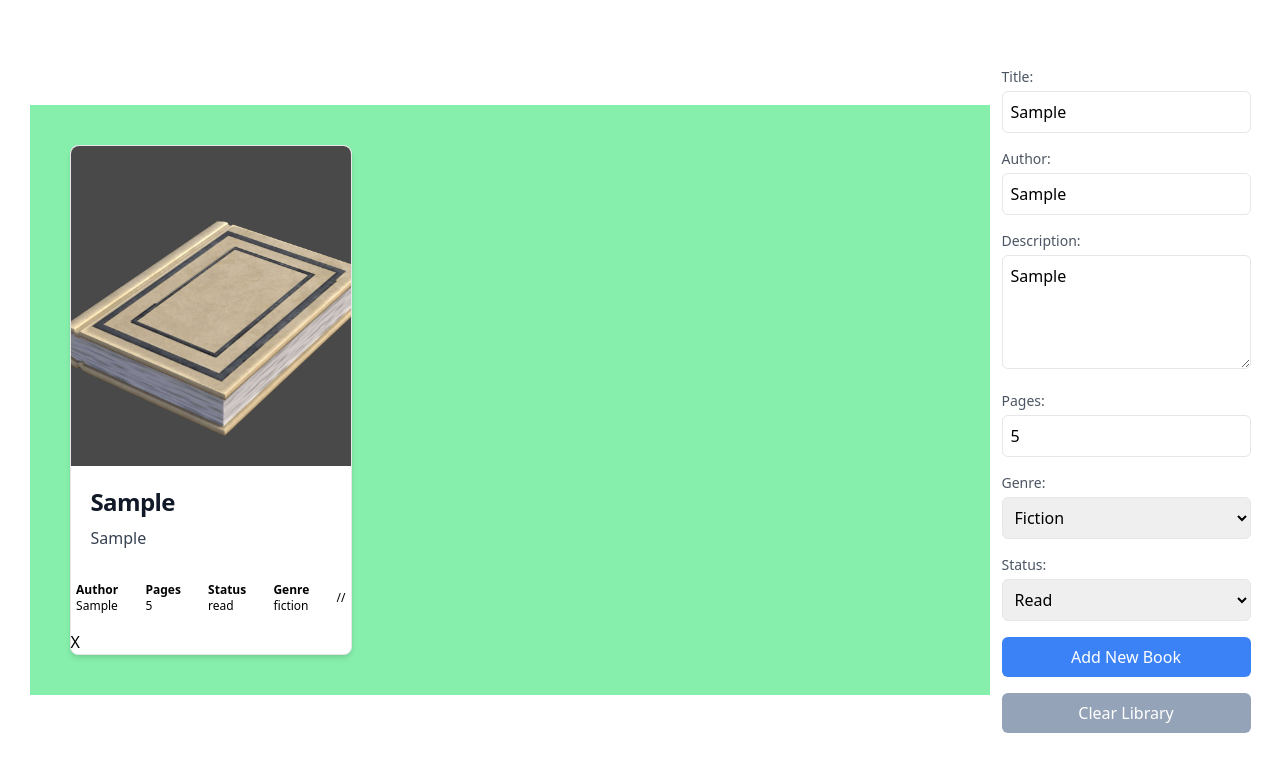
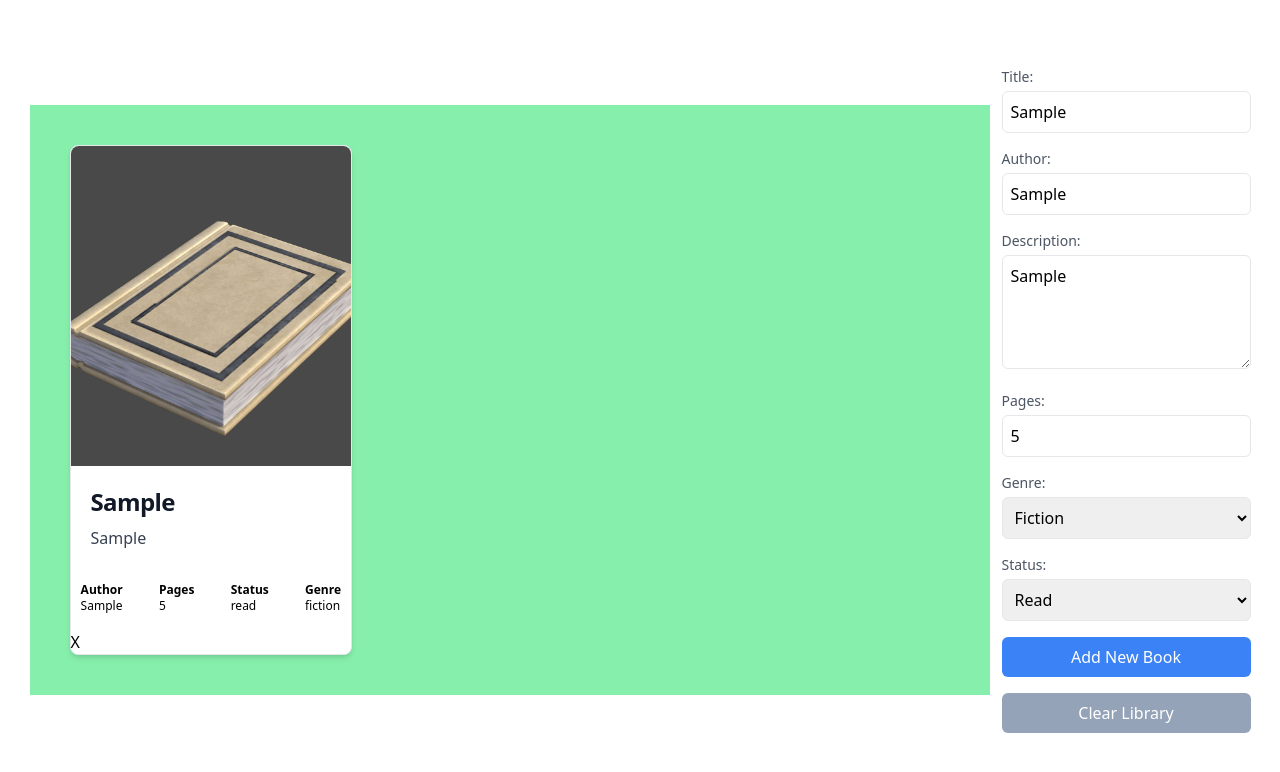
Before and after one commit to ahmednabik/library, a plain HTML site: page index.html in a window 1280 px wide. Both pictures are taken after typing "Sample", "Sample", "Sample", "5" into the empty fields and a click on the input "Add New Book". Drawn offline with nearby package versions, Linux system fonts and the light colour scheme.

Commit message:
test commit

```diff
--- a/index.html
+++ b/index.html
@@ -5,6 +5,7 @@
     <meta charset="UTF-8">
     <meta name="viewport" content="width=device-width, initial-scale=1.0">
     <script src="https://cdn.tailwindcss.com"></script>
+    <link rel="stylesheet" href="style.css">
     <script src="index.js" defer></script>
     <title>My Library</title>
 </head>
--- a/index.js
+++ b/index.js
@@ -40,7 +40,7 @@ function displayBooks() {
             <div><span><strong>Pages</strong> </span><p id="pages">${book.pages}</p></div>
             <div><span><strong>Status</strong> </span><p id="status">${book.status}</p></div>
             <div><span><strong>Genre</strong> </span><p id="genre">${book.genre}</p></div>
-            // <div style="display:none"><span><strong>Genre</strong> </span><p id="index">${book.index}</p></div>
+            <div style="display:none"><span><strong>Genre</strong> </span><p id="index">${book.index}</p></div>
         </div>
         <div> <button onClick="removeBook(event)" data-index=${book.index} class="delete-book">X</button></div>
     </div>
@@ -83,3 +83,4 @@ function removeBook(event) {
 // currently the data-index is hardcoded and when lower index items are deleted,
 //the array length reduces below the remaining index items and the removeBook functions fail to execute.
 //Need to find a way to update the data-index dynamically after each removeBook execution
+//i am in the refactored branch now
```
Also changed, not shown: style.css (added).
